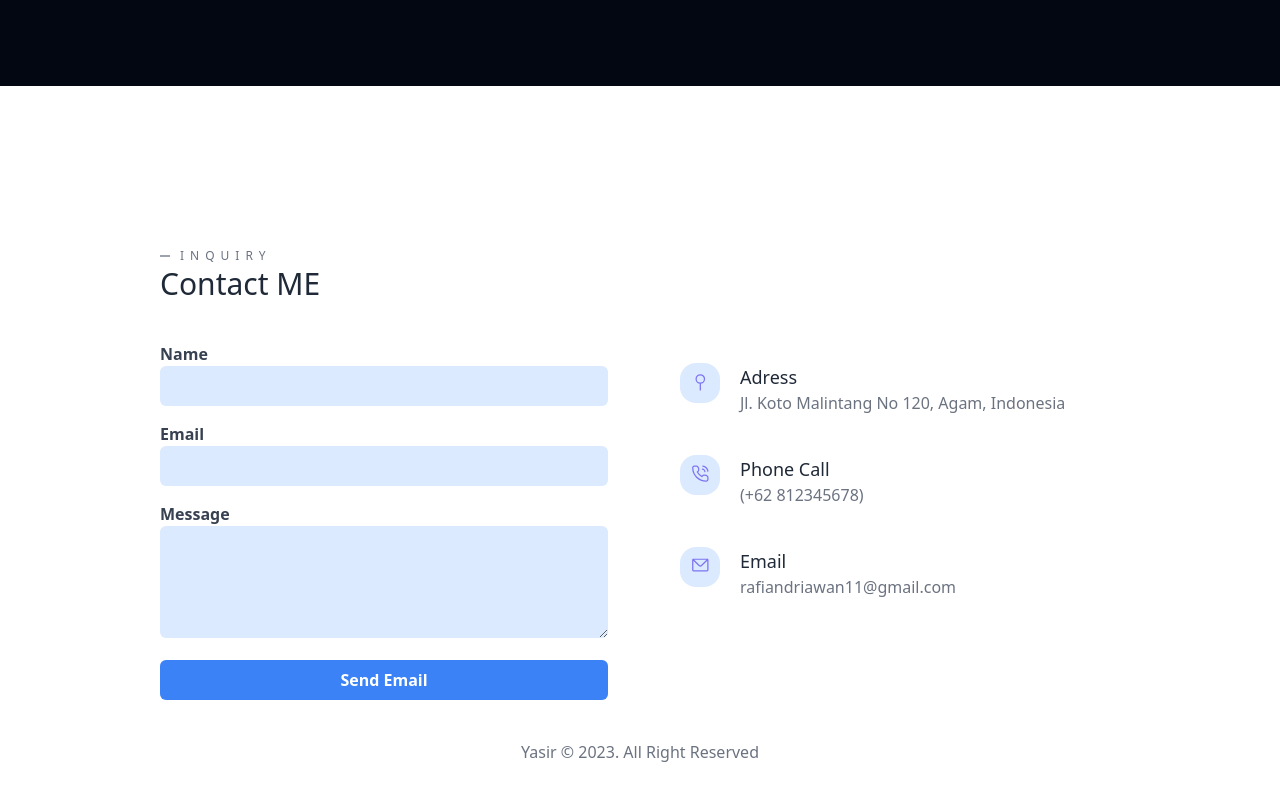
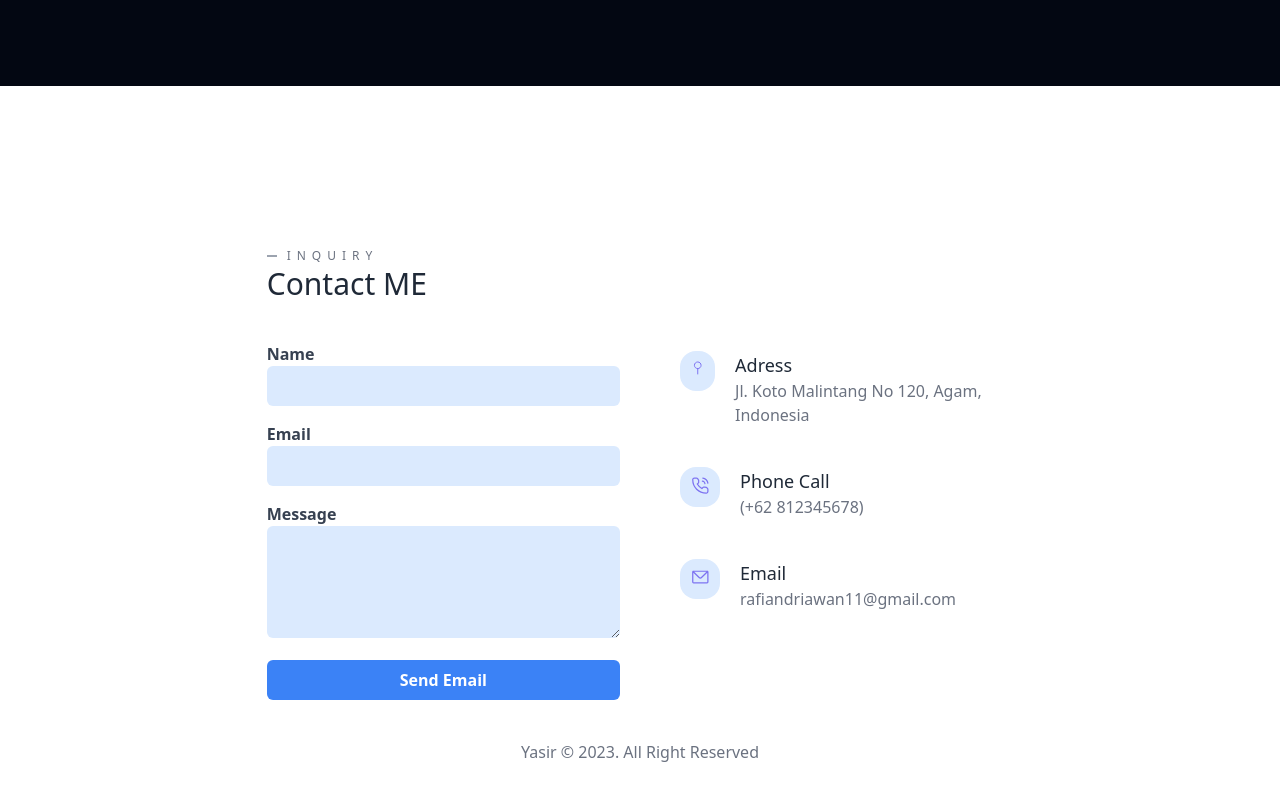
Before and after one commit to yasir-rtx/aybabayay, a website: page index.html in a window 1280 px wide. Shown: the part 1990-2790 px from the top of the page. Drawn offline with Linux system fonts and the light colour scheme.

Commit message:
Fixing Contact

```diff
--- a/index.html
+++ b/index.html
@@ -215,7 +215,7 @@
 
         <!-- Contact -->
         <section id="contact" class="bg-white pt-40">
-            <div class="w-9/12 mx-auto flex flex-row items-center">
+            <div class="w-7/12 mx-auto flex flex-row items-center">
                 <!-- Form -->
                 <div class="basis-1/2">
                     <!-- Title -->
```
Also changed, not shown: public/css/style.css.
